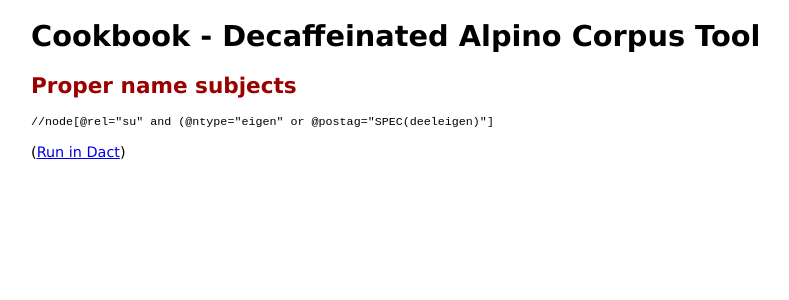
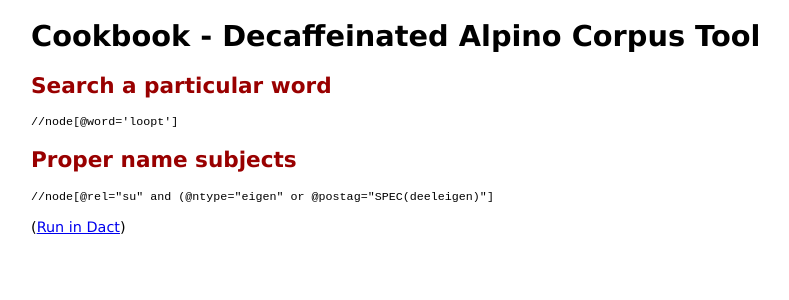
Before and after one commit to rug-compling/dact, a Jekyll site: the page built from cookbook/index.md, in a window 1280 px wide. Shown: the top 300 px of the page, without its empty margins (209-998 px from the left). Built offline with Jekyll 4.4.1, drawn with Linux system fonts in a browser that asks for light colours.

Commit message:
Testing...

````diff
--- a/cookbook/index.md
+++ b/cookbook/index.md
@@ -2,6 +2,12 @@
 layout: manual
 title: Cookbook - Decaffeinated Alpino Corpus Tool
 ---
+
+## Search a particular word
+
+```
+//node[@word='loopt']
+```
 
 ## Proper name subjects
 
````
